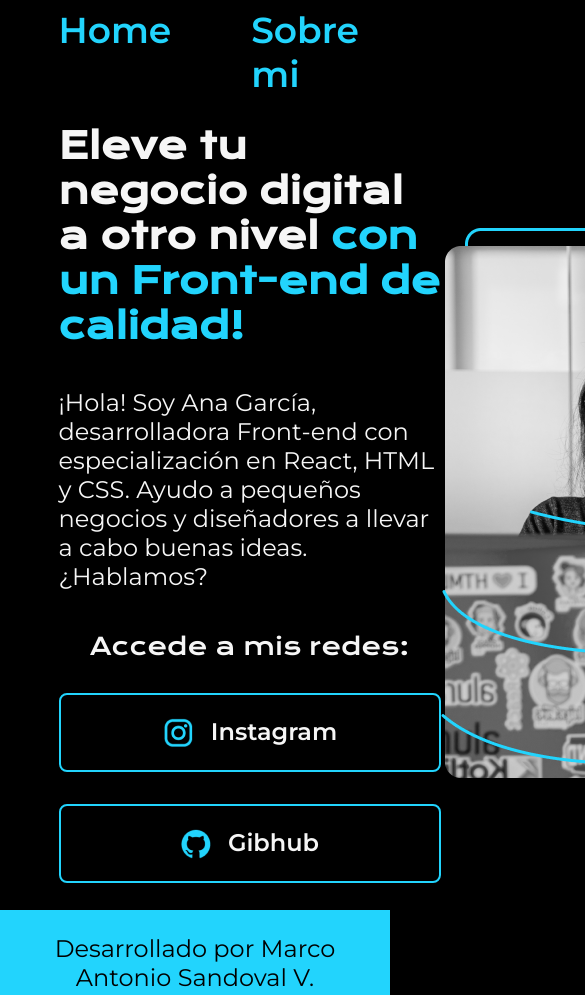
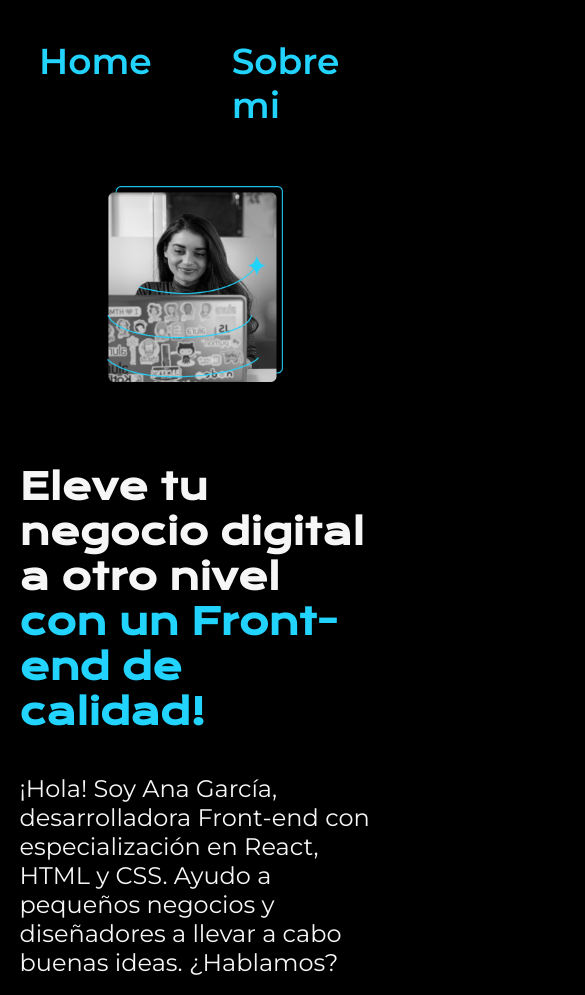
Before and after one commit to mistermarco711/portafolio, a plain HTML site: page index.html in a window 390 px wide. Shown: the top 995 px of the page, 585 px wide, since content can reach past the window. Drawn offline with nearby package versions, Linux system fonts and the light colour scheme.

Commit message:
Modificación Responsibidad

```diff
--- a/index.html
+++ b/index.html
@@ -29,7 +29,7 @@
                     Gibhub</a>
             </div>
         </section>
-        <img src="./assets/Imagem.png" alt="Imagen de Ana Garcia">
+        <img class="presentacion__imagen" src="./assets/Imagem.png" alt="Imagen de Ana Garcia">
     </main>
     <footer class="footer">
         <p>Desarrollado por Marco Antonio Sandoval V.</p>
--- a/styles/style.css
+++ b/styles/style.css
@@ -25,12 +25,12 @@
 
 .header__menu{
     display: flex;
-    gap: 80px;
+    gap: 80px ;
 }
 
 .header__menu__link{
     font-family: var(--fuente-monserrat);
-    font-size: 36px;
+    font-size: 2.25rem;
     font-weight: 600;
     text-decoration: none;
     color: var(--color-terciario);
@@ -41,10 +41,11 @@
     display: flex;
     align-items: center;
     justify-content: space-between;
+    gap: 82px;
 }
 
 .presentacion__contenido{
-    width: 615px;
+    width: 50%;
     display: flex;
     flex-direction: column;
     gap: 40px;
@@ -52,14 +53,14 @@
 
 .presentacion__contenido__titulo{
     font-family: var(--fuente-krona);
-    font-size: 36px;
+    font-size: 2.25rem;
 }
 
 .titulo-destaque{
     color: var(--color-terciario);
 }
 .presentacion__contenido__texto{
-    font-size: 24px;
+    font-size: 1.5rem;
     font-family: var(--fuente-monserrat);
 }
 
@@ -73,16 +74,16 @@
 
 .presentacion__enlaces__subtitulo{
     font-family: var(--fuente-krona);
-    font-size: 24px;
+    font-size: 1.5rem;
     font-weight: 400;
 }
 
 .presentacion__enlaces__links{
-    width: 378px;
+    width: 50%;
     text-align: center;
     padding: 21.5px 0px;
     font-family: var(--fuente-monserrat);
-    font-size: 24px;
+    font-size: 1.5rem;
     font-weight: 600;
     color: var(--color-secundario);
     text-decoration: none;
@@ -98,6 +99,10 @@
 
 }
 
+.presentacion__imagen{
+    width: 50%;
+}
+
 .footer{
     background-color: var(--color-terciario);
     padding: 24px;
@@ -107,3 +112,20 @@
     font-size: 24px;
     color: var(--color-primario);
 }
+
+@media (max-width: 1200px){
+
+    .header{
+        padding: 10%;
+    }
+    .header__menu{
+        justify-content: center;
+    }
+    .presentacion{
+        flex-direction: column-reverse;
+        padding: 5%;
+    }
+    .presentacion__contenido{
+        width: auto;
+    }
+}
```
Also changed, not shown: about.html (+1 -1 lines).
